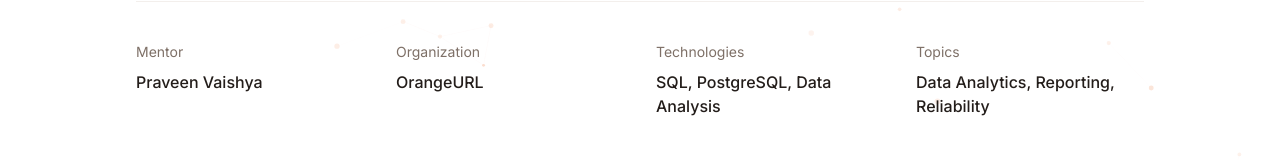
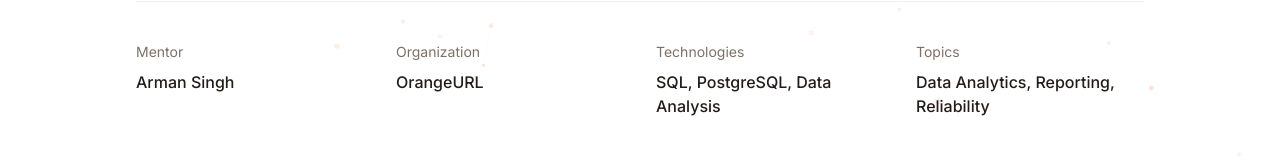
Before and after one commit to orangeurl/orangeurl-mono, a Next.js app in the folder web/: page /archive/2026/projects/abhinaysingh in a window 1280 px wide. Shown: the part 371-531 px from the top of the page. Built offline with nearby package versions, Linux system fonts and the light colour scheme; no server answers.

Commit message:
Set Abhinay Singh mentor to Arman Singh

```diff
--- a/web/app/archive/2026/projects/abhinaysingh/page.tsx
+++ b/web/app/archive/2026/projects/abhinaysingh/page.tsx
@@ -27,7 +27,7 @@ export default function AbhinaySinghArchivePage() {
       <div className="grid grid-cols-1 sm:grid-cols-2 lg:grid-cols-4 gap-8 mb-12">
         <div>
           <p className="text-sm text-muted-foreground mb-2">Mentor</p>
-          <p className="font-medium">Praveen Vaishya</p>
+          <p className="font-medium">Arman Singh</p>
         </div>
         <div>
           <p className="text-sm text-muted-foreground mb-2">Organization</p>
```
